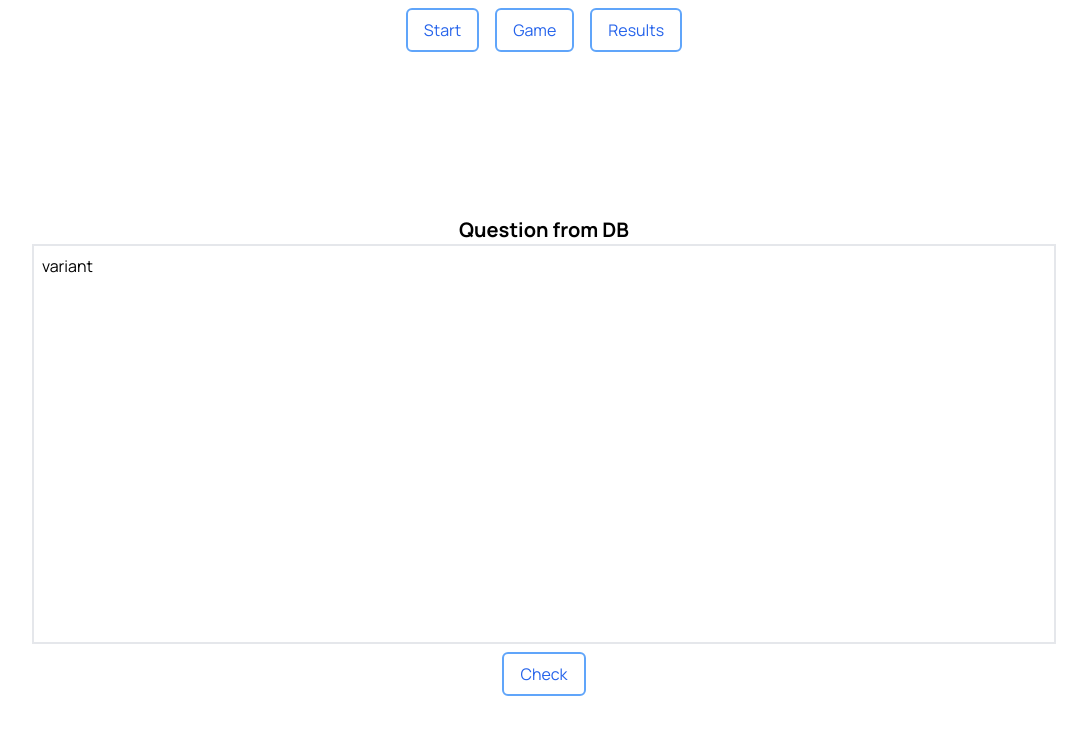
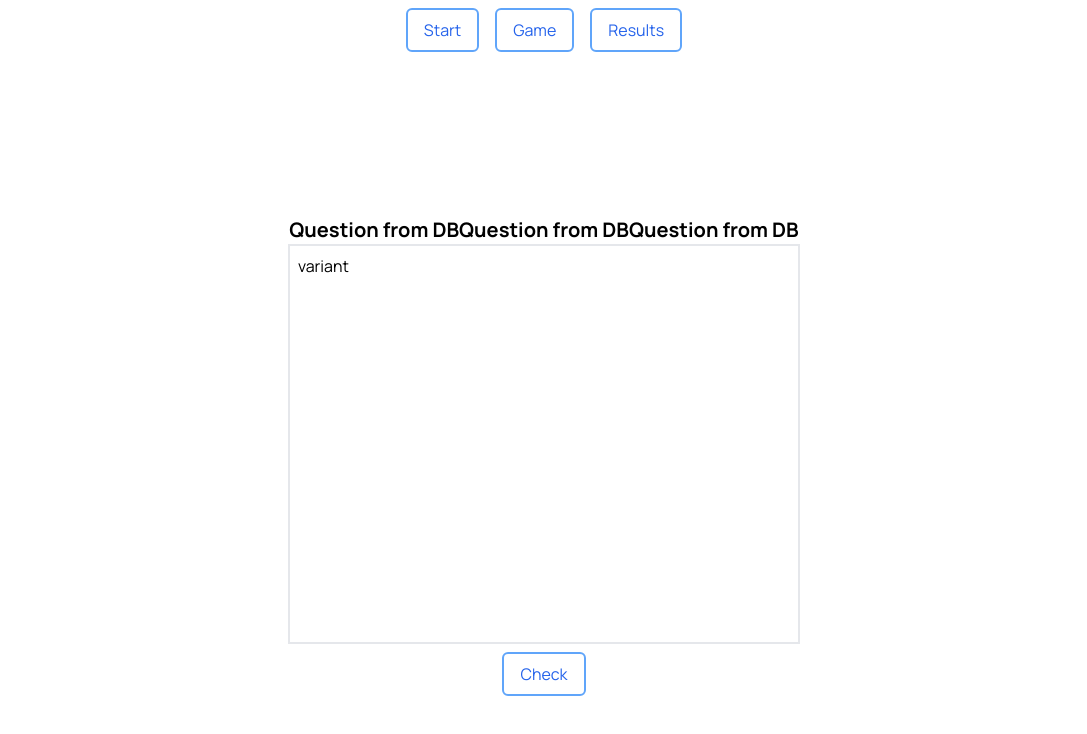
Before and after one commit to lazzzaroni/wordcloud, an Angular app: page /game in a window 1280 px wide. Shown: the top 734 px of the page, without its empty margins (96-1183 px from the left). Built offline with nearby package versions, Linux system fonts and the light colour scheme.

Commit message:
small UI update

```diff
--- a/src/app/components/game/game.component.html
+++ b/src/app/components/game/game.component.html
@@ -1,8 +1,10 @@
 <section
   class="flex flex-col justify-center items-center h-screen overflow-hidden m-0"
 >
-  <h2 class="text-xl font-bold">Question from DB</h2>
-  <div class="w-4/5 h-2/4 border-2 p-2">
+  <h2 class="w-4/5 text-xl font-bold text-center">
+    Question from DBQuestion from DBQuestion from DB
+  </h2>
+  <div class="w-4/5 sm:w-3/5 lg:w-2/5 h-2/4 border-2 p-2">
     <ul>
       <li>variant</li>
     </ul>
```
